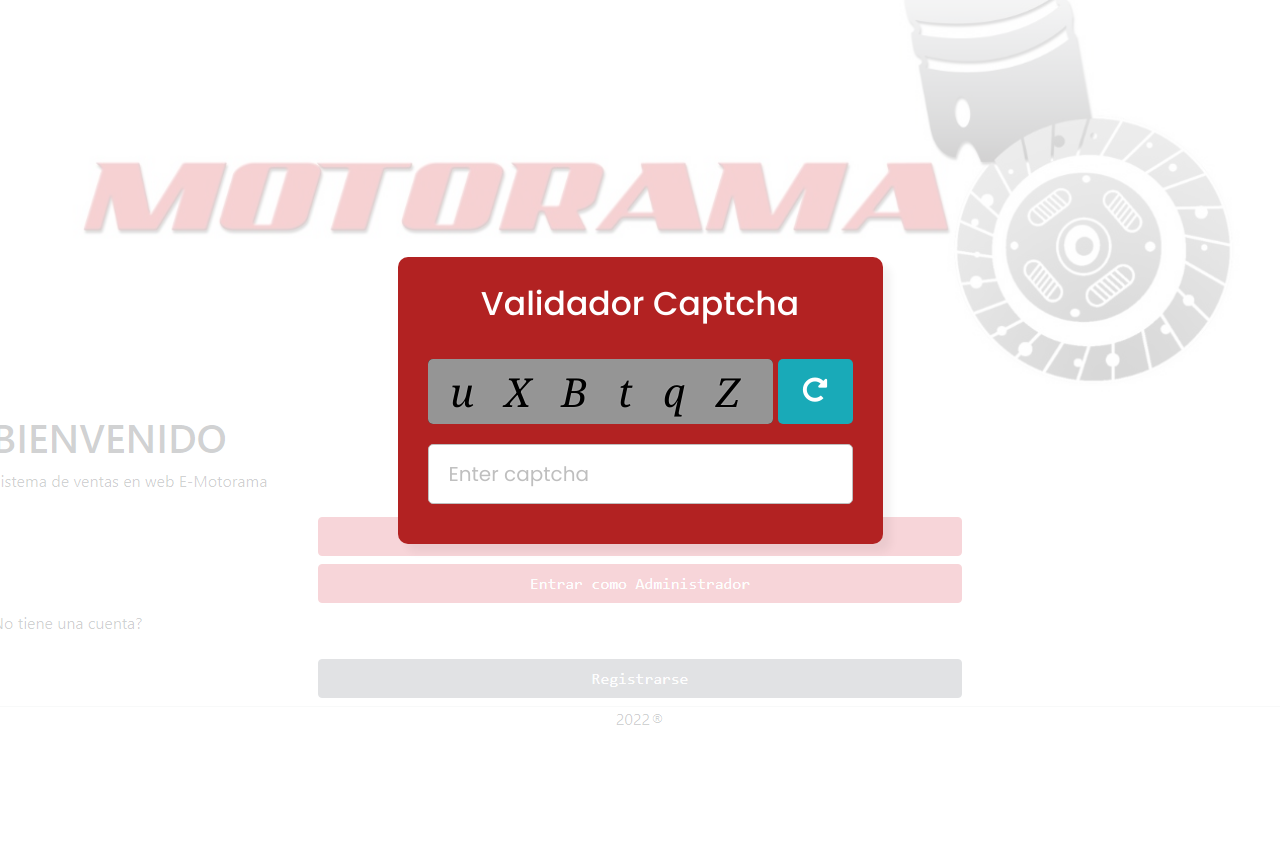
After one commit to Alejarrasco/motorama, a Django app: page /Captcha_Log_In/ in a window 1280 px wide; the page is wider, and only the part inside the window is pictured. The commit adds this page. Run offline with Django 4.2, Linux system fonts and the light colour scheme; grey boxes are pictures that could not be loaded.

Commit message:
unificando Captcha

```diff
--- a/store/models.py
+++ b/store/models.py
@@ -30,7 +30,7 @@ class categoria(models.Model):
 class producto(models.Model):
     nombre = models.CharField(max_length=30)
     precio = models.DecimalField(max_digits=7, decimal_places=2)
-    descripcion = models.CharField(max_length=100)
+    descripcion = models.CharField(max_length=300)
     disponible = models.BooleanField()
     marca = models.CharField(max_length=20)
     stock = models.IntegerField()
--- /dev/null
+++ b/store/static/js/scriptCaptcha.js
@@ -0,0 +1,58 @@
+const captcha = document.querySelector(".captcha"),
+reloadBtn = document.querySelector(".reload-btn"),
+inputField = document.querySelector(".input-area input"),
+checkBtn = document.querySelector(".check-btn"),
+statusTxt = document.querySelector(".status-text");
+
+let allCharacters = ['A', 'B', 'C', 'D', 'E', 'F', 'G', 'H', 'I', 'J', 'K', 'L', 'M', 'N', 'O',
+                     'P', 'Q', 'R', 'S', 'T', 'U', 'V', 'W', 'X', 'Y', 'Z', 'a', 'b', 'c', 'd',
+                     'e', 'f', 'g', 'h', 'i', 'j', 'k', 'l', 'm', 'n', 'o', 'p', 'q', 'r', 's',
+                     't', 'u', 'v', 'w', 'x', 'y', 'z', 0, 1, 2, 3, 4, 5, 6, 7, 8, 9];
+function getCaptcha(){
+  for (let i = 0; i < 6; i++) {
+    let randomCharacter = allCharacters[Math.floor(Math.random() * allCharacters.length)];
+    captcha.innerText += ` ${randomCharacter}`;
+  }
+}
+getCaptcha();
+reloadBtn.addEventListener("click", ()=>{
+  removeContent();
+  getCaptcha();
+});
+
+checkBtn.addEventListener("click", e =>{
+  e.preventDefault();
+  statusTxt.style.display = "block";
+  let inputVal = inputField.value.split('').join(' ');
+  if(inputVal == captcha.innerText){
+    statusTxt.style.color = "#fff";
+    statusTxt.innerText = "Captcha Correcto. Puedes Continuar!";
+    mostrar();
+    /*setTimeout(()=>{
+      ocultar();
+      removeContent();
+      getCaptcha();
+    }, 2500); */
+  }else{
+    statusTxt.style.color = "#fff";
+    statusTxt.innerText = "Captcha Incorrecto. Intenta de Nuevo!";
+    setTimeout(()=>{
+      removeContent();
+      getCaptcha();
+    }, 2500);
+  }
+});
+
+function removeContent(){
+ inputField.value = "";
+ captcha.innerText = "";
+ statusTxt.style.display = "none";
+}
+
+function ocultar(){
+  document.getElementById('Continuar').style.display = 'none';
+}
+
+function mostrar(){
+  document.getElementById('Continuar').style.display = 'block';
+}
--- /dev/null
+++ b/store/static/styles/captcha.css
@@ -0,0 +1,216 @@
+/* Import Google font - Poppins & Noto */
+@import url('https://fonts.googleapis.com/css2?family=Noto+Serif:ital@1&family=Poppins:wght@400;500;600&display=swap');
+*{
+  margin: 0;
+  padding: 0;
+  box-sizing: border-box;
+  font-family: "Poppins", sans-serif;
+}
+::selection{
+  color: #fff;
+  background: #ffffff;
+}
+body{
+  display: flex;
+  align-items: center;
+  justify-content: center;
+  min-height: 100vh;
+  position: relative;
+}
+
+img.Background{
+  position: absolute;
+  opacity: 0.2;
+}
+.wrapper{
+  max-width: 485px;
+  width: 100%;
+  background: firebrick;
+  padding: 22px 30px 40px;
+  border-radius: 10px;
+  box-shadow: 8px 8px 8px rgba(0, 0, 0, 0.05);
+  z-index: 1;
+}
+
+.wrapper header{
+  color: #ffffff;
+  font-size: 33px;
+  font-weight: 500;
+  text-align: center;
+}
+.wrapper .captcha-area{
+  display: flex;
+  height: 65px;
+  margin: 30px 0 20px;
+  align-items: center;
+  justify-content: space-between;
+}
+.captcha-area .captcha-img{
+  height: 100%;
+  width: 345px;
+  user-select: none;
+  background: #000;
+  border-radius: 5px;
+  position: relative;
+}
+.captcha-img img{
+  width: 100%;
+  height: 100%;
+  object-fit: cover;
+  border-radius: 5px;
+  opacity: 0.95;
+}
+.captcha-img .captcha{
+  position: absolute;
+  left: 50%;
+  top: 50%;
+  width: 100%;
+  color: rgb(0, 0, 0);
+  font-size: 40px;
+  text-align: center;
+  letter-spacing: 10px;
+  transform: translate(-50%, -50%);
+  text-shadow: 0px 0px 2px #b1b1b1;
+  font-family: 'Noto Serif', serif;
+}
+.wrapper button{
+  outline: none;
+  border: none;
+  color: #fff;
+  cursor: pointer;
+  background: #19aab8;
+  border-radius: 5px;
+  transition: all 0.3s ease;
+}
+.wrapper button:hover{
+  background: coral;
+}
+.captcha-area .reload-btn{
+  width: 75px;
+  height: 100%;
+  font-size: 25px;
+}
+.captcha-area .reload-btn i{
+  transition: transform 0.3s ease;
+}
+.captcha-area .reload-btn:hover i{
+  transform: rotate(15deg);
+}
+.wrapper .input-area{
+  height: 60px;
+  width: 100%;
+  position: relative;
+}
+.input-area input{
+  width: 100%;
+  height: 100%;
+  outline: none;
+  padding-left: 20px;
+  font-size: 20px;
+  border-radius: 5px;
+  border: 1px solid #bfbfbf;
+}
+.input-area input:is(:focus, :valid){
+  padding-left: 19px;
+  border: 3px solid #4db2ec;
+}
+.input-area input::placeholder{
+  color: #bfbfbf;
+}
+.input-area .check-btn{
+  position: absolute;
+  right: 7px;
+  top: 50%;
+  font-size: 17px;
+  height: 45px;
+  padding: 0 20px;
+  opacity: 0;
+  pointer-events: none;
+  transform: translateY(-50%);
+}
+.input-area input:valid + .check-btn{
+  opacity: 1;
+  pointer-events: auto;
+}
+.wrapper .status-text{
+  display: none;
+  font-size: 25px;
+  text-align: center;
+  margin: 20px 0 -5px;
+}
+
+@media (max-width: 506px){
+  body{
+    padding: 0 10px;
+  }
+  .wrapper{
+    padding: 22px 25px 35px;
+  }
+  .wrapper header{
+    font-size: 25px;
+  }
+  .wrapper .captcha-area{
+    height: 60px;
+  }
+  .captcha-area .captcha{
+    font-size: 28px;
+    letter-spacing: 5px;
+  }
+  .captcha-area .reload-btn{
+    width: 60px;
+    margin-left: 5px;
+    font-size: 20px;
+  }
+  .wrapper .input-area{
+    height: 55px;
+  }
+  .input-area .check-btn{
+    height: 40px;
+  }
+  .wrapper .status-text{
+    font-size: 15px;
+  }
+  .captcha-area .captcha-img{
+    width: 250px;
+  }
+}
+
+.background{
+  position:fixed;
+  object-fit: fill;
+  opacity: 0.9;
+  background-size: cover;
+}
+
+.wrapper a{
+  display: block;
+  text-decoration: none;
+  color: #ffffff;
+  margin-bottom: 2px;
+}
+
+.wrapper #Continuar:hover{
+  background-color: coral;
+  border-color: #fff;
+  color:#fff;
+}
+
+.wrapper #Continuar{
+  text-decoration:none;
+  font-weight: 600;
+  font-size: 25px;
+  color:#333333;
+  padding-top:7px;
+  padding-bottom:7px;
+  padding-left:10px;
+  padding-right:150px;
+  background-color: #890606;
+  border-color: #8b0202;
+  border-width: 3px;
+  border-style: solid;
+  border-radius:35px;
+  position: relative;
+  margin-right: 75%;
+  top:15px;
+  left:125px;
+}
--- /dev/null
+++ b/store/templates/login/Captcha_Log_In.html
@@ -0,0 +1,34 @@
+{% load static %}
+<!DOCTYPE html>
+<html lang="en">
+<head>
+    <meta charset="UTF-8">
+    <meta http-equiv="X-UA-Compatible" content="IE=edge">
+    <meta name="viewport" content="width=device-width, initial-scale=1.0">
+    <title>Document</title>
+    <link type="text/css" href='{% static "styles/Captcha.css" %}' rel="stylesheet">
+    <link rel="stylesheet" href="https://cdnjs.cloudflare.com/ajax/libs/font-awesome/5.15.3/css/all.min.css"/>
+</head>
+<body>
+  <img class="Background"src="{% static 'images/MotoramaFondo.png' %}">
+    <div class="wrapper">
+      <header>Validador Captcha</header>
+        <div class="captcha-area">
+          <div class="captcha-img">
+            <img src="{% static 'images/logo.png' %}" alt="Captch Background">
+            <span class="captcha"></span>
+          </div>
+          <button class="reload-btn"><i class="fas fa-redo-alt"></i></button>
+        </div>
+        <form action="#" class="input-area">
+          <input type="text" placeholder="Enter captcha" maxlength="6" spellcheck="false" required>
+          <button class="check-btn">Check</button>
+        </form>
+        <div class="status-text"></div>
+        <div id="Continuar" style="display:none" >
+          <a href="{% url 'paginaLogin' %}">Continuar</a>
+        </div>
+    </div>
+    <script src="{% static 'js/scriptCaptcha.js' %}" type=""></script>
+</body>
+</html>
--- a/store/urls.py
+++ b/store/urls.py
@@ -13,6 +13,10 @@ urlpatterns=[
     path('signup/',views.registroUsuario,name='registro'),
     path('Log_In/',views.paginaLogin,name='paginaLogin'),
     path('Log_InAdmin/',views.paginaLoginAdmin,name='paginaLoginAdmin'),
+    #Captchas
+    path('Captcha_Log_In/',views.captchaLogIn,name='captchaLogIn'),
+    path('Captcha_Log_In_Admin/',views.captchaLogInAdmin,name='captchaLogInAdmin'),
+    path('Captcha_Sign_Up/',views.captchaSignUp,name='captchaSignUp'),
 
     #Interfaz Administrador
     path('homeadmin/<int:aid>', views.homeadmin, name="homeadmin"),
--- a/store/views.py
+++ b/store/views.py
@@ -105,6 +105,15 @@ def paginaLoginAdmin(request): #todo: corregir con if
 #                 return render(request, 'login/logIn.html',{
 #                     'error' : 'No existe este usuario'
 #                 })
+
+def captchaLogIn(request):
+    return render(request,'login/Captcha_Log_In.html')
+
+def captchaLogInAdmin(request):
+    return render(request,'login/Captcha_Log_In_Admin.html')
+
+def captchaSignUp(request):
+    return render(request,'login/Captcha_Sign_Up.html')
 
 def homeadmin(request, aid):
     adminActivo = get_object_or_404(administrador, id=aid)
```
Also changed, not shown: e_motorama/settings.py (+4 -4 lines), store/templates/index.html (+4 -3 lines), store/templates/login/Captcha_Log_In_Admin.html (added, +34 -0 lines), store/templates/login/Captcha_Sign_Up.html (added, +34 -0 lines), store/static/images/FondoCaptcha.png (added), store/static/images/MotoramaFondo.png (added).
